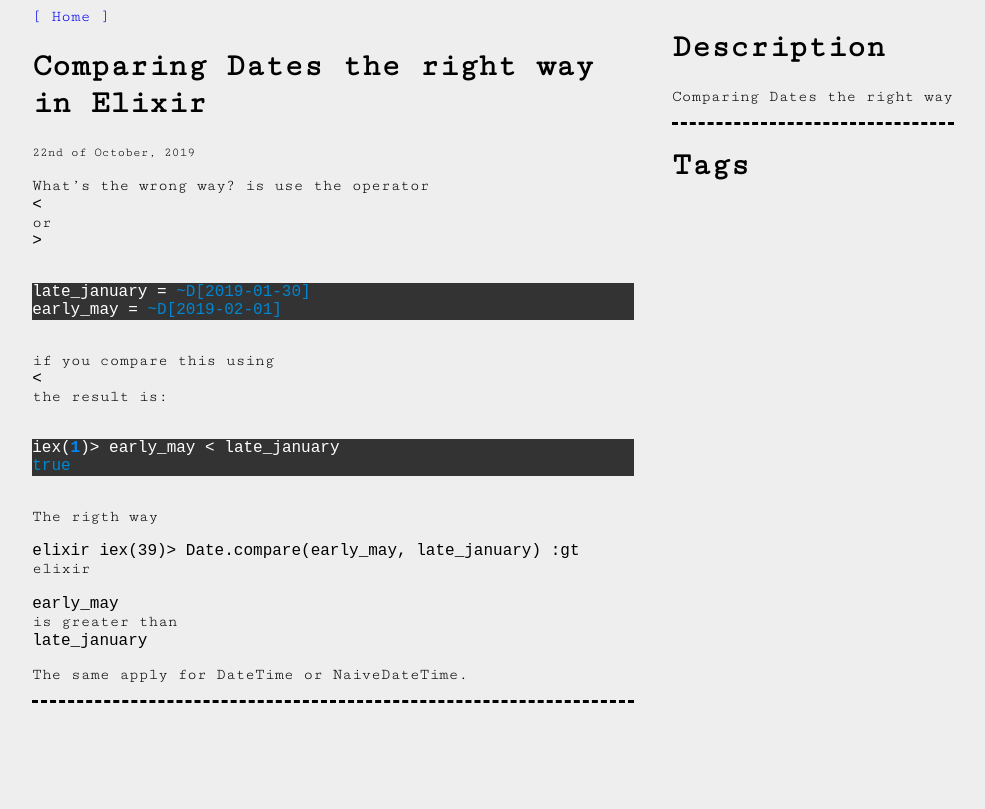
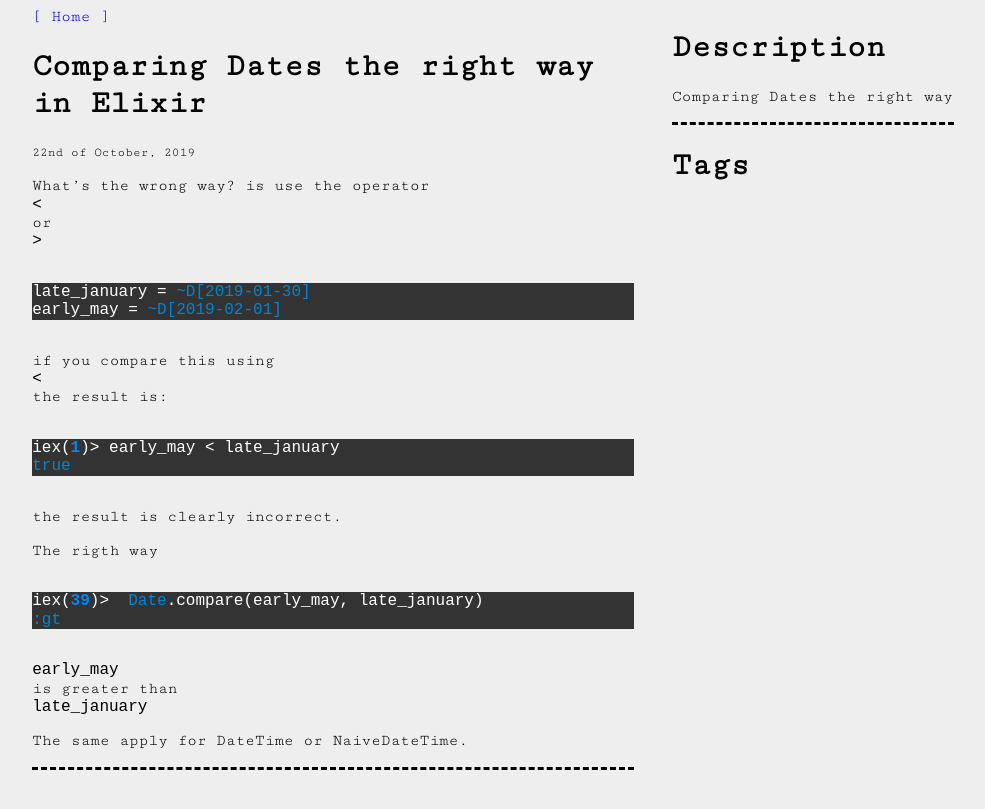
Before and after one commit to Plus17/TIL, a Jekyll site: the page built from _posts/2019-10-22-comparing-dates-the-right-way.md, in a window 1280 px wide. Shown: the top 809 px of the page, without its empty margins (147-1132 px from the left). Built offline with Jekyll 4.4.1, drawn with Linux system fonts in a browser that asks for light colours; nearby versions of some CDN libraries.

Commit message:
correccion de sintaxis

````diff
--- a/_posts/2019-10-22-comparing-dates-the-right-way.md
+++ b/_posts/2019-10-22-comparing-dates-the-right-way.md
@@ -21,12 +21,14 @@ iex(1)> early_may < late_january
 true
 ```
 
+the result is clearly incorrect.
+
 The rigth way
 
 ```elixir
 iex(39)>  Date.compare(early_may, late_january)
 :gt
-```elixir
+```
 
 `early_may` is greater than `late_january`
 
````
